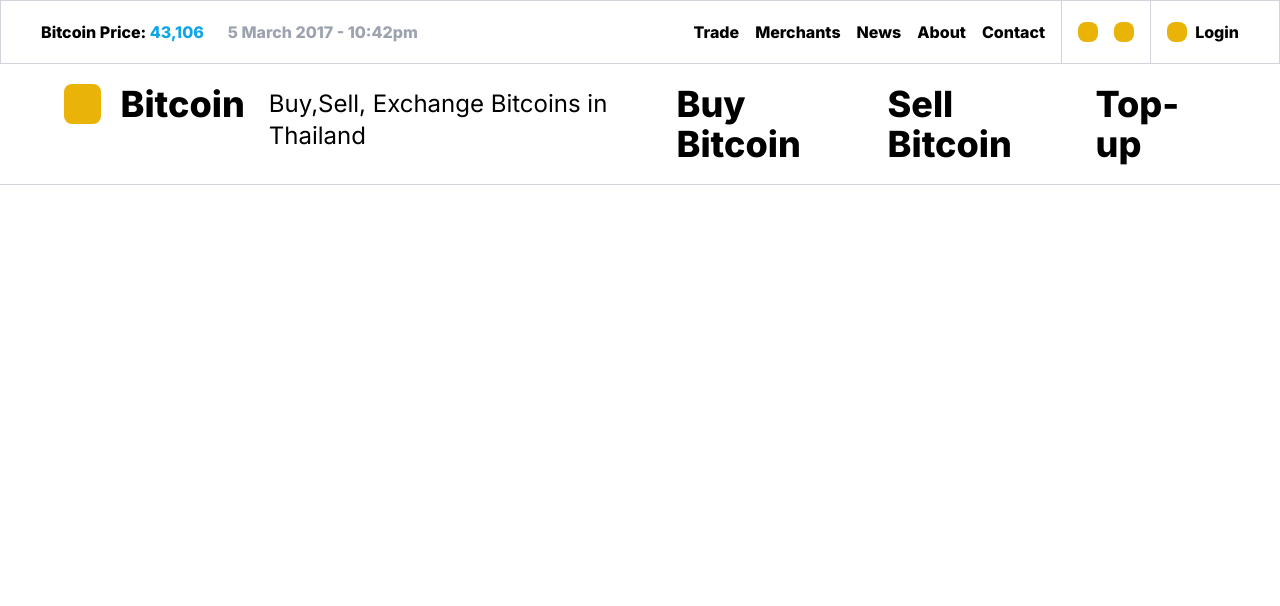
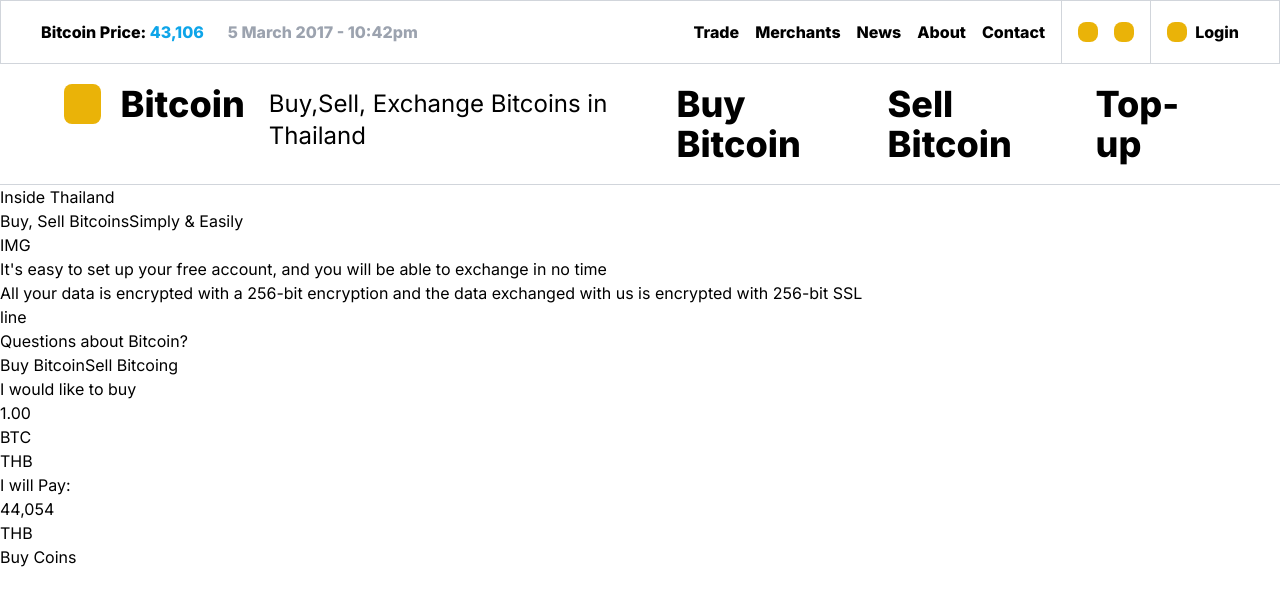
Before and after one commit to NikitaHukov/bitcoin-exchange, a Next.js app: page / in a window 1280 px wide. Shown: the top 606 px of the page. Built offline with nearby package versions, Linux system fonts and the light colour scheme.

Commit message:
chore:fixing the conflict

```diff
--- a/src/app/layout.tsx
+++ b/src/app/layout.tsx
@@ -2,7 +2,7 @@
 import { Inter } from "next/font/google";
 import "./globals.css";
 import { Headers } from "@/shared/components/Headers";
-
+import { Hero } from "@/shared/components/Hero";
 const inter = Inter({ subsets: ["latin"] });
 
 export const metadata: Metadata = {
@@ -19,7 +19,7 @@
     <html lang="en">
       <body className={inter.className}>
         <Headers />
-
+        <Hero />
         <div>{children}</div>
       </body>
     </html>
--- a/src/shared/components/Hero.tsx
+++ b/src/shared/components/Hero.tsx
@@ -1,3 +1,47 @@
 export const Hero = () => {
-  return <div></div>;
+  return (
+    <div>
+      <div>
+        <span>Inside Thailand</span>
+        <div>
+          <span>Buy, Sell Bitcoins</span>
+          <span>Simply & Easily</span>
+        </div>
+        <div>
+          <div>IMG</div>
+          <span>
+            It's easy to set up your free account, and you will be able to
+            exchange in no time
+          </span>
+        </div>
+        <div>
+          All your data is encrypted with a 256-bit encryption and the data
+          exchanged with us is encrypted with 256-bit SSL
+        </div>
+        <div>line</div>
+        Questions about Bitcoin?
+      </div>
+      <div>
+        <div>
+          <button>Buy Bitcoin</button>
+          <button>Sell Bitcoing</button>
+        </div>
+        <div>
+          <span>I would like to buy</span>
+          <div>
+            <div>1.00</div>
+            <div>BTC</div>
+            <div>THB</div>
+          </div>
+        </div>
+        <div>
+          <span>I will Pay:</span>
+          <div>
+            44,054 <div>THB</div>
+          </div>
+        </div>
+        <button>Buy Coins</button>
+      </div>
+    </div>
+  );
 };
```
